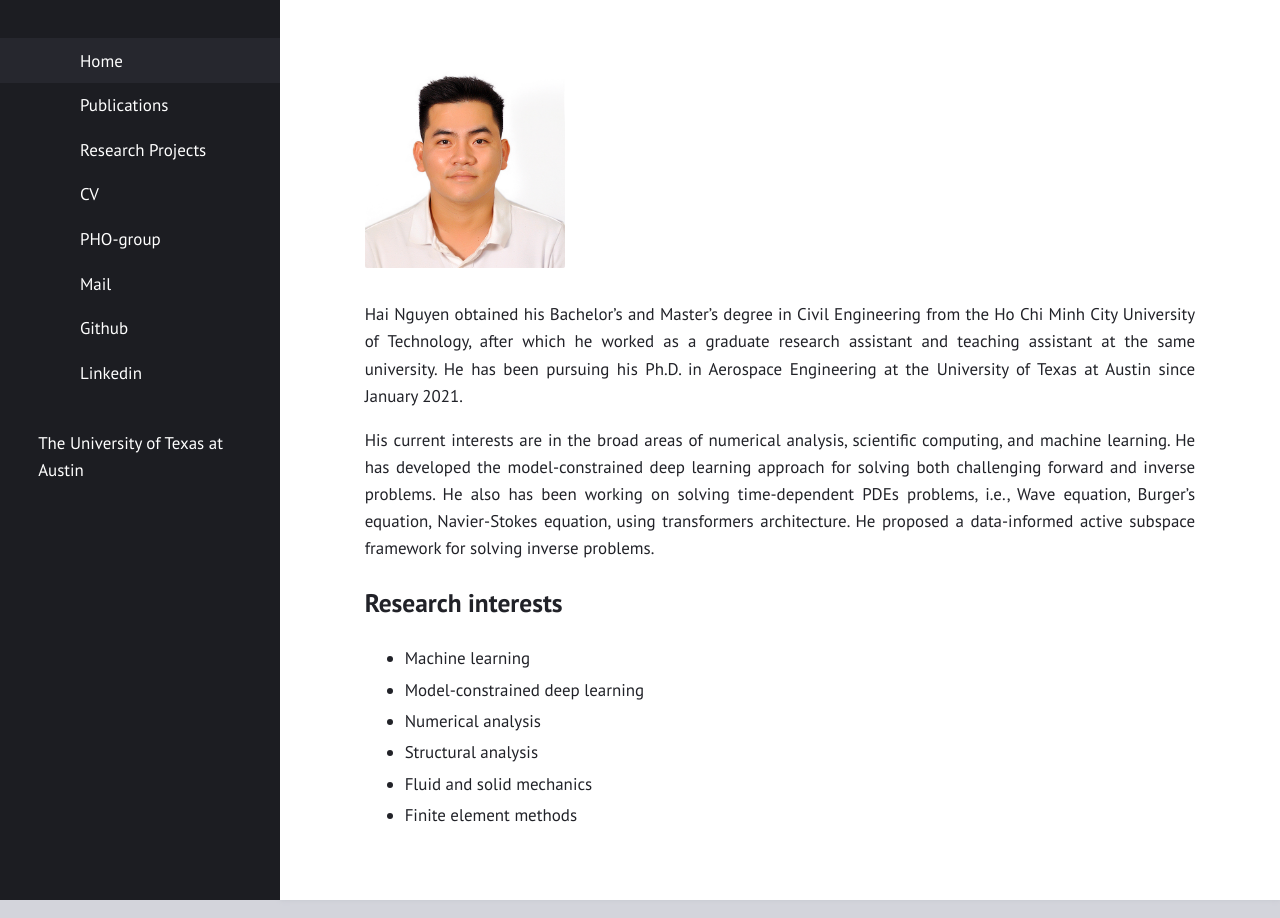
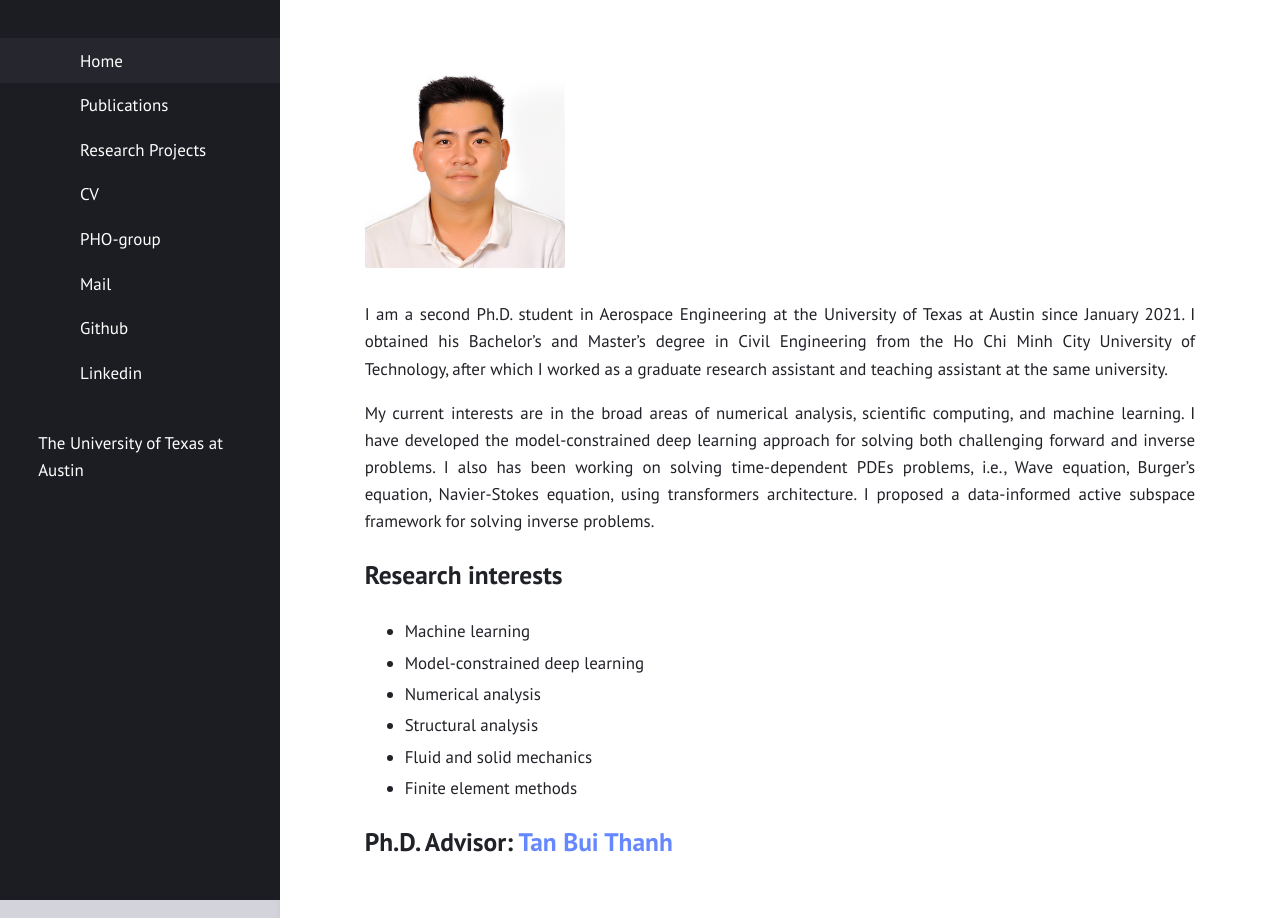
Before and after one commit to nguyenvanhaibk92/nguyenvanhaibk92.github.io, a Jekyll site: the page built from index.md, in a window 1280 px wide. Built offline with Jekyll 4.4.1, drawn with Linux system fonts in a browser that asks for light colours.

Commit message:
adding advisor

```diff
--- a/index.md
+++ b/index.md
@@ -6,9 +6,9 @@ title: ""
 <p align="center"> <img width="200" height = "200" src="/files/DSC_0114.JPG"></p>
 
 
-Hai Nguyen obtained his Bachelor’s and Master’s degree in Civil Engineering from the Ho Chi Minh City University of Technology, after which he worked as a graduate research assistant and teaching assistant at the same university. He has been pursuing his Ph.D. in Aerospace Engineering at the University of Texas at Austin since January 2021.
+I am a second Ph.D. student in Aerospace Engineering at the University of Texas at Austin since January 2021. I obtained his Bachelor’s and Master’s degree in Civil Engineering from the Ho Chi Minh City University of Technology, after which I worked as a graduate research assistant and teaching assistant at the same university.
 
-His current interests are in the broad areas of numerical analysis, scientific computing, and machine learning. He has developed the model-constrained deep learning approach for solving both challenging forward and inverse problems. He also has been working on solving time-dependent PDEs problems, i.e., Wave equation, Burger’s equation, Navier-Stokes equation, using transformers architecture. He proposed a data-informed active subspace framework for solving inverse problems.
+My current interests are in the broad areas of numerical analysis, scientific computing, and machine learning. I have developed the model-constrained deep learning approach for solving both challenging forward and inverse problems. I also has been working on solving time-dependent PDEs problems, i.e., Wave equation, Burger’s equation, Navier-Stokes equation, using transformers architecture. I proposed a data-informed active subspace framework for solving inverse problems.
 
 ## Research interests
 - Machine learning
@@ -17,3 +17,5 @@ His current interests are in the broad areas of numerical analysis, scientific c
 - Structural analysis
 - Fluid and solid mechanics
 - Finite element methods
+
+## Ph.D. Advisor: [Tan Bui Thanh](https://users.oden.utexas.edu/~tanbui/)
```
